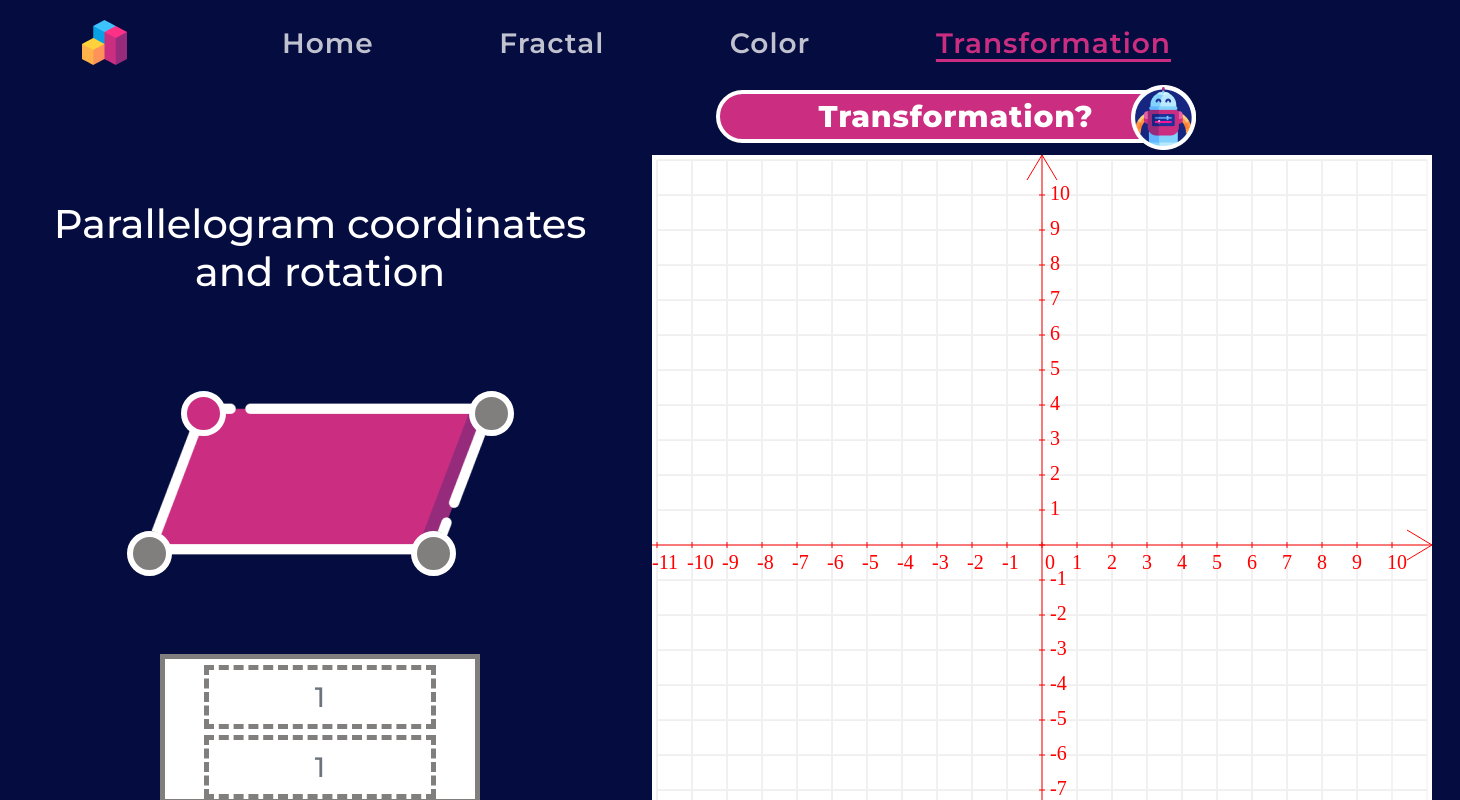
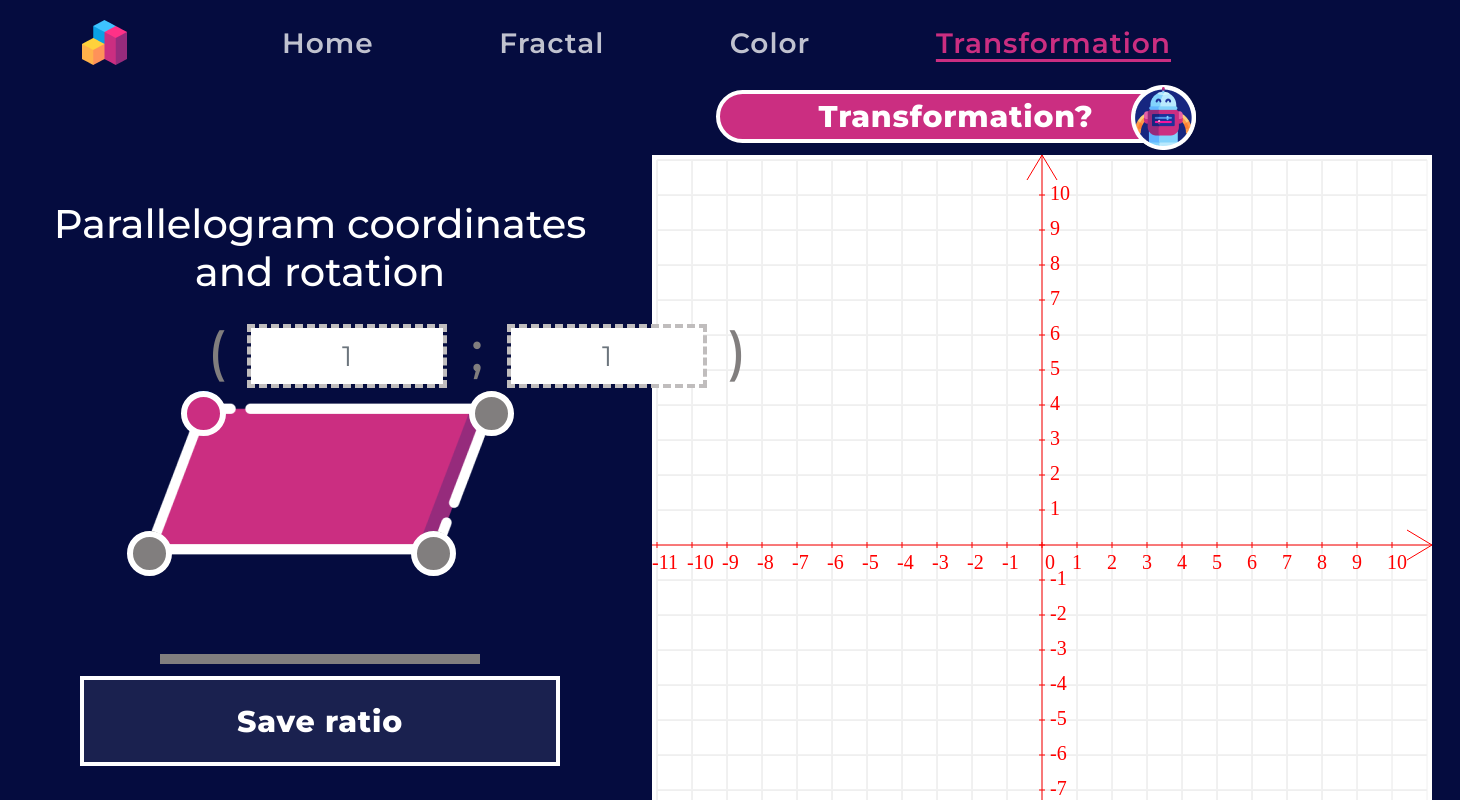
Before and after one commit to VettHor/Fractal, a React (Create React App) app: page /transformation in a window 1280 px wide. Shown: the top 800 px of the page, 1460 px wide, since content can reach past the window. Built offline with nearby package versions, Linux system fonts and the light colour scheme.

Commit message:
Added point inputs

```diff
--- a/src/App.css
+++ b/src/App.css
@@ -1097,3 +1097,28 @@ input[type="checkbox"]:focus + .reverse-input-tick {
 .question-panel-transformation {
   margin-right: 150px;
 }
+
+.transformation-input {
+  margin-top: 5px;
+  margin-bottom: 5px;
+  margin-left: 5px;
+  margin-right: 5px;
+  width: 200px !important;
+}
+
+.transformation-input-h2 {
+  color: #817E7E;
+  font-size: 55px;
+  width: 50px;
+}
+
+.row .dotted-input-transformation {
+  border: dashed 4px #c0bdbd;
+  stroke-width: 2;
+}
+
+.input-point {
+  position: absolute;
+  margin-left: 1000px;
+  margin-top: -340px !important;
+}
--- a/src/components/Transformation.js
+++ b/src/components/Transformation.js
@@ -109,8 +109,10 @@ export const Transformation = () => {
                                         <div className='bg-white border-custom-line w-50'>
                                             <Form.Group>
                                                 <Row className="justify-content-center">
+                                                    <div className='d-flex input-point parallelogram-input-point-1'>
+                                                        <h2 className='transformation-input-h2'>(</h2>
                                                         <Form.Control
-                                                        className="top-input w-75 fs-3 rounded-0 dotted-input text-center"
+                                                            className="transformation-input fs-3 rounded-0 dotted-input-transformation text-center"
                                                             placeholder='1'
                                                             type="number"
                                                             id='numerator'
@@ -120,10 +122,10 @@ export const Transformation = () => {
                                                             onInvalid={e => e.target.setCustomValidity('Введіть чисельник дробу, що задає відношення поділу')}
                                                             onInput={e => e.target.setCustomValidity('')}
                                                             required
-                                                        >
-                                                    </Form.Control>
+                                                        />
+                                                        <h2 className='transformation-input-h2'>;</h2>
                                                         <Form.Control
-                                                        className="top-input w-75 fs-3 rounded-0 dotted-input text-center"
+                                                            className="transformation-input fs-3 rounded-0 dotted-input-transformation text-center"
                                                             placeholder='1'
                                                             type="number"
                                                             id='numerator'
@@ -133,8 +135,9 @@ export const Transformation = () => {
                                                             onInvalid={e => e.target.setCustomValidity('Введіть чисельник дробу, що задає відношення поділу')}
                                                             onInput={e => e.target.setCustomValidity('')}
                                                             required
-                                                        >
-                                                    </Form.Control>
+                                                        />
+                                                        <h2 className='transformation-input-h2'>)</h2>
+                                                    </div>
                                                 </Row>
                                             </Form.Group>
                                         </div>
```
Lines whose indentation alone changed are shown as unchanged.
